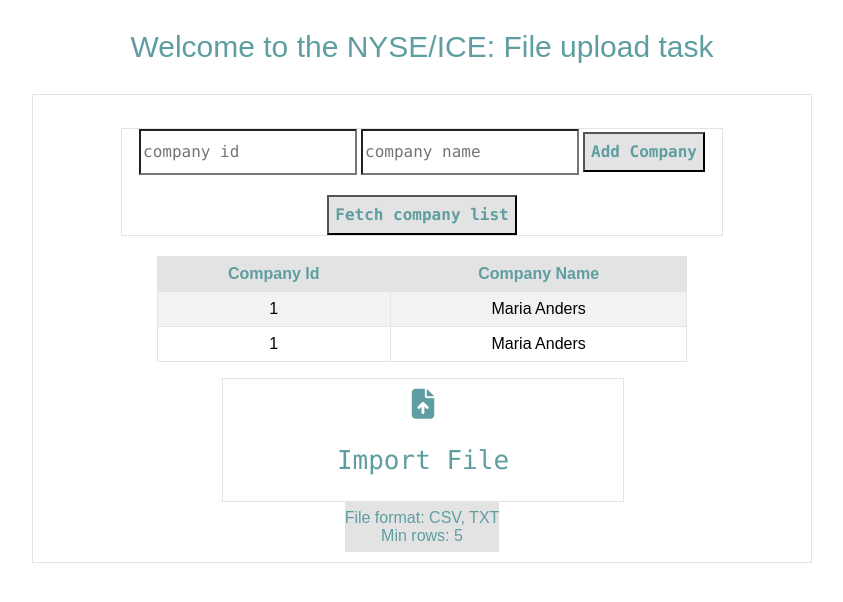
After one commit to shahpalak489/fileUploadProject, a Flask app: template app/templates/home_v2.html in a window 1280 px wide. The commit adds this page. Shown: the top 602 px of the page, without its empty margins (218-1061 px from the left). Run offline with Flask 2, Linux system fonts and the light colour scheme; the template is opened without the code that fills it, so the values that code supplies are empty; some libraries are stand-ins or nearby versions.

Commit message:
html files added

```diff
--- /dev/null
+++ b/app/templates/home_v2.html
@@ -0,0 +1,69 @@
+<!DOCTYPE html>
+<html>
+    <head>
+        <link rel="stylesheet" href= "{{ url_for('static', filename='styles/style_v2.css') }}" />
+        <title></title>
+    </head>
+    <body>
+        <p  id="header" class="upload-content"> Welcome to the NYSE/ICE: File upload task</p>
+        <div class="flexbox-prop main-div">
+            <div class="flexbox-prop add-company-container">
+                <div>
+                    <input type="text" class="text-design upload-text" placeholder="company id" />
+                    <input type="text" class="text-design upload-text" placeholder="company name" />
+                    <button class="btn-design upload-text"> <b>Add Company</b></button>
+                </div>
+                <button class="btn-design upload-text fetch-btn"> <b>Fetch company list </b></button>
+            </div>
+
+            <table class="table-style">
+                <tr>
+                    <th class="table-header upload-content">Company Id</th>
+                    <th class="table-header upload-content">Company Name</th>
+                </tr>
+                <tr>
+                    <td>1</td>
+                    <td>Maria Anders</td>
+
+                </tr>
+                <tr>
+                    <td>1</td>
+                    <td>Maria Anders</td>
+
+                </tr>
+            </table>
+            <form method="POST" action="uploader" enctype="multipart/form-data">
+                <p class="file-name upload-text"></p>
+                <p><input type="submit" class="btn-design upload-text submit-btn" value="Add file data"></p>
+                <div class="parent-div">
+                    <label htmlFor="fileUpload" class="upload-button upload-button-container">
+                        <i class="fas fa-file-upload icon-style"></i>
+                        <p class="upload-text">Import File</p>
+                        <input accept=".csv, .txt" class="upload-input" onchange="readfile(this)" id="fileUpload"
+                            type="file" name="file" />
+                    </label>
+                </div>
+            </form>
+
+            <div class="upload-text-container">
+                <span class="upload-content">File format: CSV, TXT</span>
+                <span class="upload-content">Min rows: 5</span>
+            </div>
+
+        </div>
+
+        </div>
+        <script src="https://kit.fontawesome.com/d5a054cd54.js" crossorigin="anonymous"></script>
+        <script src="https://ajax.googleapis.com/ajax/libs/jquery/3.5.1/jquery.min.js"></script>
+        <script>
+            function readfile(file) {
+                $(".file-name").html('');
+                const fileName = file.files[0].name;
+                $(".file-name").append("File Name: ".concat(fileName));
+                $(".file-name").css('display', 'block');
+                $(".submit-btn").css('display', 'block');
+                //window.location.href="https://www.google.com/"
+            }
+        </script>
+    </body>
+</html>
```
Also changed, not shown: app/templates/home.html (+51 -0 lines), app/templates/home1.html (added, +37 -0 lines).
